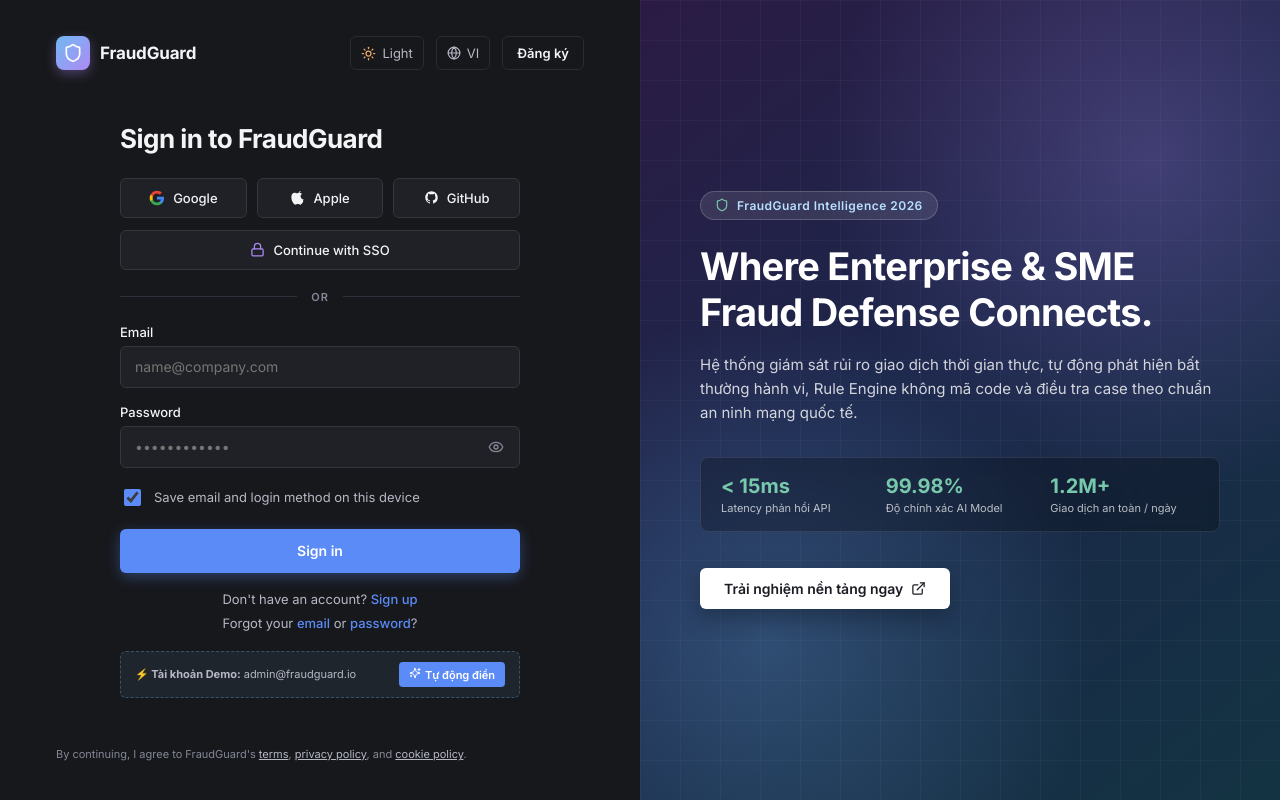
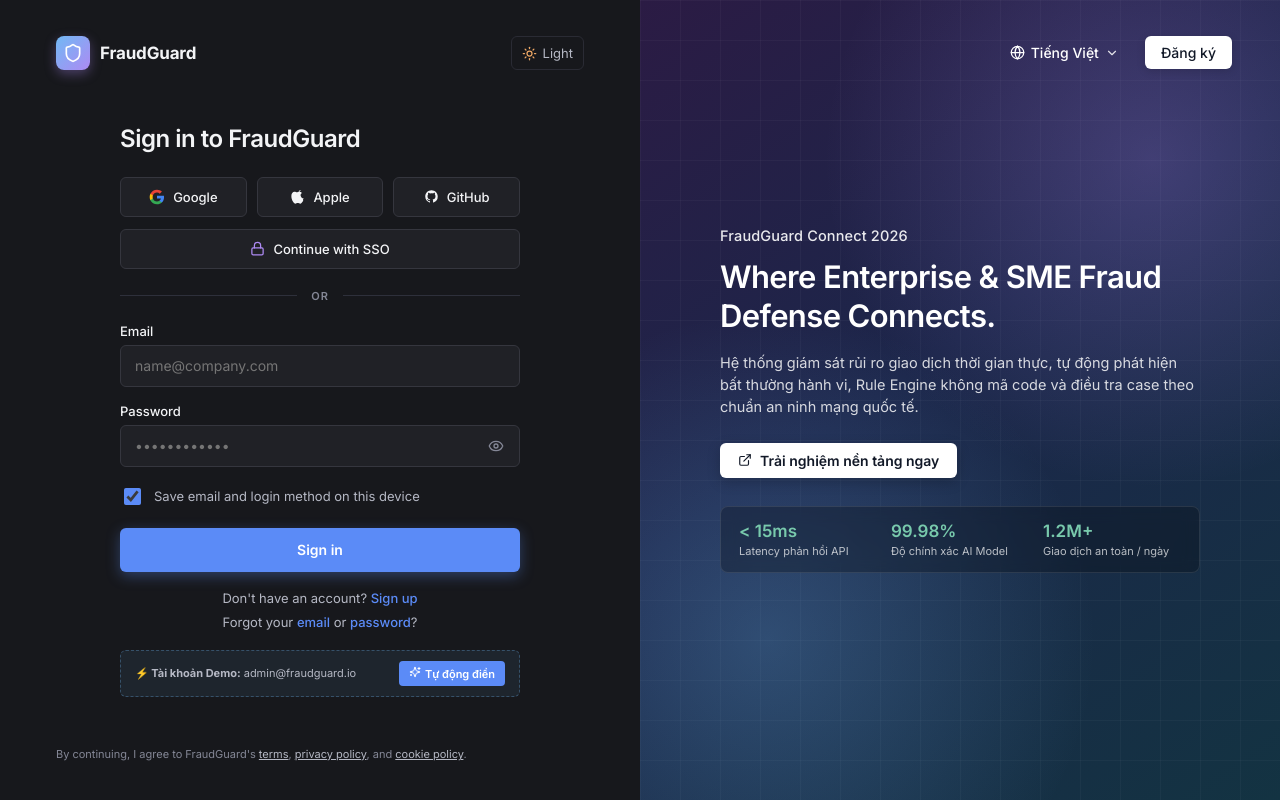
Before and after one commit to huy24isme/demo_capstone1, a Next.js app: page /login in a window 1280 px wide. Built offline with nearby package versions, Linux system fonts and the light colour scheme.

Commit message:
style(login): align hero and header typography with Cloudflare style

```diff
--- a/src/components/auth/Login.module.css
+++ b/src/components/auth/Login.module.css
@@ -155,6 +155,18 @@
   border-color: var(--login-text);
 }
 
+.mobileOnlyTopActions {
+  display: none;
+}
+
+@media (max-width: 960px) {
+  .mobileOnlyTopActions {
+    display: flex;
+    align-items: center;
+    gap: 12px;
+  }
+}
+
 /* ── Center Form Content ── */
 
 .mainContent {
@@ -164,8 +176,8 @@
 }
 
 .heading {
-  font-size: 26px;
-  font-weight: 700;
+  font-size: 24px;
+  font-weight: 600;
   letter-spacing: -0.02em;
   margin: 0 0 24px;
   color: var(--login-text);
@@ -445,7 +457,7 @@
   text-decoration: underline;
 }
 
-/* ── Right Panel (Hero Showcase with FraudGuard Colors) ── */
+/* ── Right Panel (Hero Showcase with Cloudflare-Matched Typography) ── */
 
 .rightPanel {
   flex: 0 0 50%;
@@ -470,6 +482,55 @@
   }
 }
 
+/* Cloudflare-Style Top Right Language & Sign Up Navigation */
+.rightTopBar {
+  position: absolute;
+  top: 36px;
+  right: 48px;
+  z-index: 10;
+  display: flex;
+  align-items: center;
+  gap: 16px;
+}
+
+.rightLangBtn {
+  display: inline-flex;
+  align-items: center;
+  gap: 6px;
+  background: transparent;
+  border: 0;
+  color: #ffffff;
+  font-size: 14px;
+  font-weight: 500;
+  cursor: pointer;
+  padding: 6px 10px;
+  border-radius: 4px;
+  transition: opacity 0.15s;
+}
+
+.rightLangBtn:hover {
+  opacity: 0.85;
+}
+
+.rightSignUpBtn {
+  display: inline-flex;
+  align-items: center;
+  padding: 8px 16px;
+  border-radius: 6px;
+  background: #ffffff;
+  color: #111827;
+  font-size: 14px;
+  font-weight: 500;
+  text-decoration: none;
+  cursor: pointer;
+  transition: all 0.15s;
+  box-shadow: 0 2px 8px rgba(0, 0, 0, 0.15);
+}
+
+.rightSignUpBtn:hover {
+  background: #f3f4f6;
+}
+
 /* Grid & Geometric Background Pattern */
 .rightPanel::before {
   content: "";
@@ -488,47 +549,66 @@
   position: relative;
   z-index: 2;
   width: 100%;
-  max-width: 520px;
+  max-width: 480px;
 }
 
-.heroBadge {
+/* Eyebrow / Tagline: Clean 14.5px text like Cloudflare Connect 2026 */
+.heroEyebrow {
+  font-size: 14.5px;
+  font-weight: 500;
+  color: rgba(255, 255, 255, 0.9);
+  letter-spacing: 0.01em;
+  margin-bottom: 14px;
+}
+
+/* Main Headline: Clean 31px semibold font matching Cloudflare's title */
+.heroTitle {
+  font-size: 31px;
+  font-weight: 600;
+  line-height: 1.25;
+  letter-spacing: -0.02em;
+  margin: 0 0 16px;
+  color: #ffffff;
+}
+
+/* Subtitle: Clean 14.5px with 1.55 line-height */
+.heroSubtitle {
+  font-size: 14.5px;
+  font-weight: 400;
+  line-height: 1.55;
+  color: rgba(255, 255, 255, 0.82);
+  margin: 0 0 24px;
+}
+
+/* CTA Button: 14px font, compact 9px 18px padding, icon on left */
+.heroCtaBtn {
   display: inline-flex;
   align-items: center;
   gap: 8px;
-  padding: 6px 14px;
-  border-radius: 20px;
-  background: rgba(255, 255, 255, 0.1);
-  backdrop-filter: blur(10px);
-  border: 1px solid rgba(255, 255, 255, 0.18);
-  color: #b9e1ff;
-  font-size: 12px;
+  padding: 9px 18px;
+  border-radius: 6px;
+  background: #ffffff;
+  color: #111827;
+  font-size: 14px;
   font-weight: 600;
-  letter-spacing: 0.04em;
-  margin-bottom: 24px;
+  text-decoration: none;
+  cursor: pointer;
+  transition: all 0.15s;
+  box-shadow: 0 4px 14px rgba(0, 0, 0, 0.2);
 }
 
-.heroTitle {
-  font-size: 38px;
-  font-weight: 700;
-  line-height: 1.2;
-  letter-spacing: -0.02em;
-  margin: 0 0 18px;
-  color: #ffffff;
+.heroCtaBtn:hover {
+  background: #f3f4f6;
+  transform: translateY(-1px);
 }
 
-.heroSubtitle {
-  font-size: 15px;
-  line-height: 1.6;
-  color: rgba(255, 255, 255, 0.8);
-  margin: 0 0 32px;
-}
-
+/* Metrics Row placed cleanly underneath */
 .heroMetricsGrid {
   display: grid;
   grid-template-columns: repeat(3, 1fr);
-  gap: 16px;
-  margin-bottom: 36px;
-  padding: 16px 20px;
+  gap: 14px;
+  margin-top: 28px;
+  padding: 14px 18px;
   border-radius: 8px;
   background: rgba(0, 0, 0, 0.25);
   backdrop-filter: blur(8px);
@@ -537,35 +617,14 @@
 
 .heroMetricItem strong {
   display: block;
-  font-size: 20px;
-  font-weight: 700;
+  font-size: 17px;
+  font-weight: 600;
   color: #78c9ac;
 }
 
 .heroMetricItem span {
   font-size: 11px;
   color: rgba(255, 255, 255, 0.7);
-}
-
-.heroCtaBtn {
-  display: inline-flex;
-  align-items: center;
-  gap: 8px;
-  padding: 12px 24px;
-  border-radius: 6px;
-  background: #ffffff;
-  color: #1a1b23;
-  font-size: 14px;
-  font-weight: 600;
-  text-decoration: none;
-  cursor: pointer;
-  transition: all 0.15s;
-  box-shadow: 0 8px 24px rgba(0, 0, 0, 0.3);
-}
-
-.heroCtaBtn:hover {
-  background: #f3f4f6;
-  transform: translateY(-1px);
 }
 
 /* Spinner */
--- a/src/components/auth/LoginPage.tsx
+++ b/src/components/auth/LoginPage.tsx
@@ -16,6 +16,7 @@
   AlertCircle,
   Building2,
   CheckCircle2,
+  ChevronDown,
 } from "lucide-react";
 import styles from "./Login.module.css";
 
@@ -158,7 +159,8 @@
               )}
             </button>
 
-            {/* Language Selector */}
+            {/* Language & Sign up for Mobile/Tablet (on Desktop, Cloudflare puts these in the right panel) */}
+            <div className={styles.mobileOnlyTopActions}>
               <button
                 type="button"
                 className={styles.langSelectBtn}
@@ -179,6 +181,7 @@
               >
                 {lang === "vi" ? "Đăng ký" : "Sign up"}
               </a>
+            </div>
           </div>
         </header>
 
@@ -443,16 +446,40 @@
         </footer>
       </div>
 
-      {/* ── Right Column (FraudGuard Cyber Security Hero Showcase) ── */}
+      {/* ── Right Column (FraudGuard Cyber Security Hero Showcase - Cloudflare Style) ── */}
       <div className={styles.rightPanel}>
+        {/* Top-right Language Selector & Sign up button (matching Cloudflare login layout) */}
+        <div className={styles.rightTopBar}>
+          <button
+            type="button"
+            className={styles.rightLangBtn}
+            onClick={toggleLang}
+            title={lang === "vi" ? "Switch to English" : "Chuyển sang Tiếng Việt"}
+          >
+            <Globe size={15} />
+            <span>{lang === "vi" ? "Tiếng Việt" : "English"}</span>
+            <ChevronDown size={14} style={{ opacity: 0.85 }} />
+          </button>
+
+          <a
+            href="#signup"
+            className={styles.rightSignUpBtn}
+            onClick={(e) => {
+              e.preventDefault();
+              handleQuickFill();
+            }}
+          >
+            {lang === "vi" ? "Đăng ký" : "Sign up"}
+          </a>
+        </div>
+
         <div className={styles.heroContent}>
-          <div className={styles.heroBadge}>
-            <Shield size={14} style={{ color: "#78c9ac" }} />
-            <span>FraudGuard Intelligence 2026</span>
+          <div className={styles.heroEyebrow}>
+            FraudGuard Connect 2026
           </div>
 
           <h2 className={styles.heroTitle}>
-            Where Enterprise & SME Fraud Defense Connects.
+            Where Enterprise &amp; SME Fraud Defense Connects.
           </h2>
 
           <p className={styles.heroSubtitle}>
@@ -460,6 +487,18 @@
             bất thường hành vi, Rule Engine không mã code và điều tra case theo
             chuẩn an ninh mạng quốc tế.
           </p>
+
+          <a
+            href="#register"
+            className={styles.heroCtaBtn}
+            onClick={(e) => {
+              e.preventDefault();
+              handleQuickFill();
+            }}
+          >
+            <ExternalLink size={14} />
+            <span>{lang === "vi" ? "Trải nghiệm nền tảng ngay" : "Register now"}</span>
+          </a>
 
           <div className={styles.heroMetricsGrid}>
             <div className={styles.heroMetricItem}>
@@ -475,18 +514,6 @@
               <span>Giao dịch an toàn / ngày</span>
             </div>
           </div>
-
-          <a
-            href="#register"
-            className={styles.heroCtaBtn}
-            onClick={(e) => {
-              e.preventDefault();
-              handleQuickFill();
-            }}
-          >
-            <span>Trải nghiệm nền tảng ngay</span>
-            <ExternalLink size={15} />
-          </a>
         </div>
       </div>
     </div>
```
Lines whose indentation alone changed are shown as unchanged.
